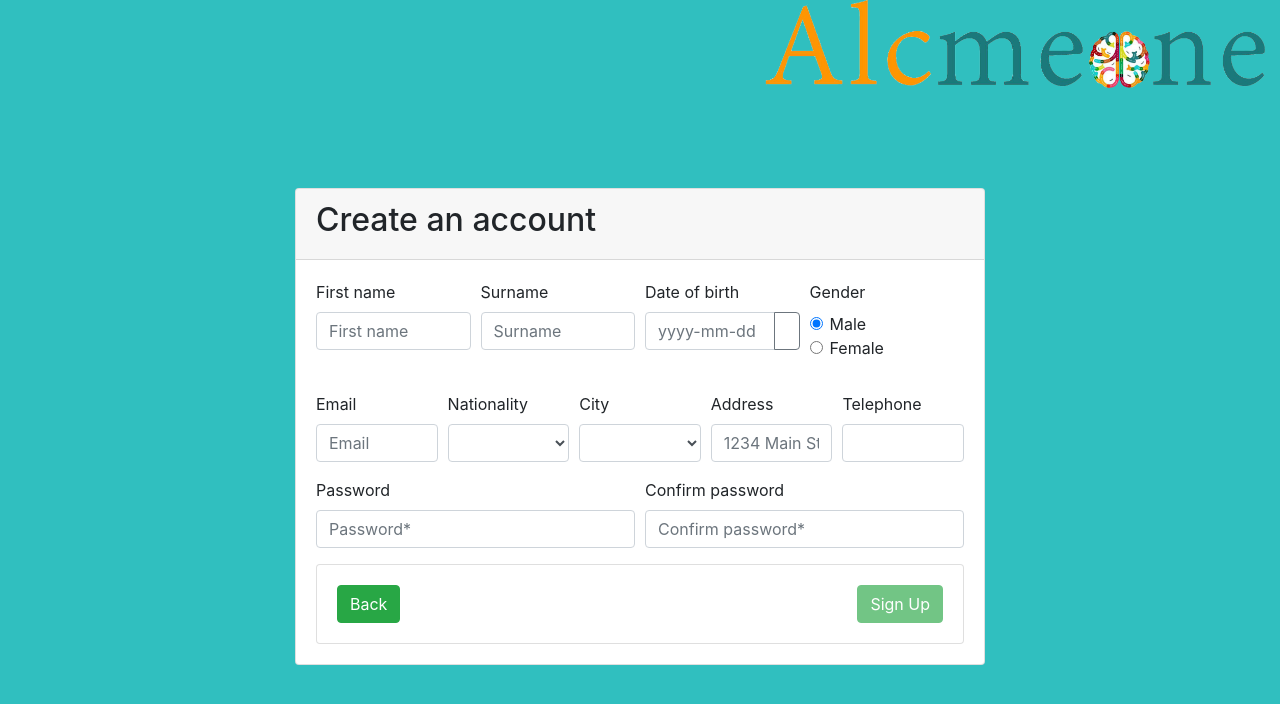
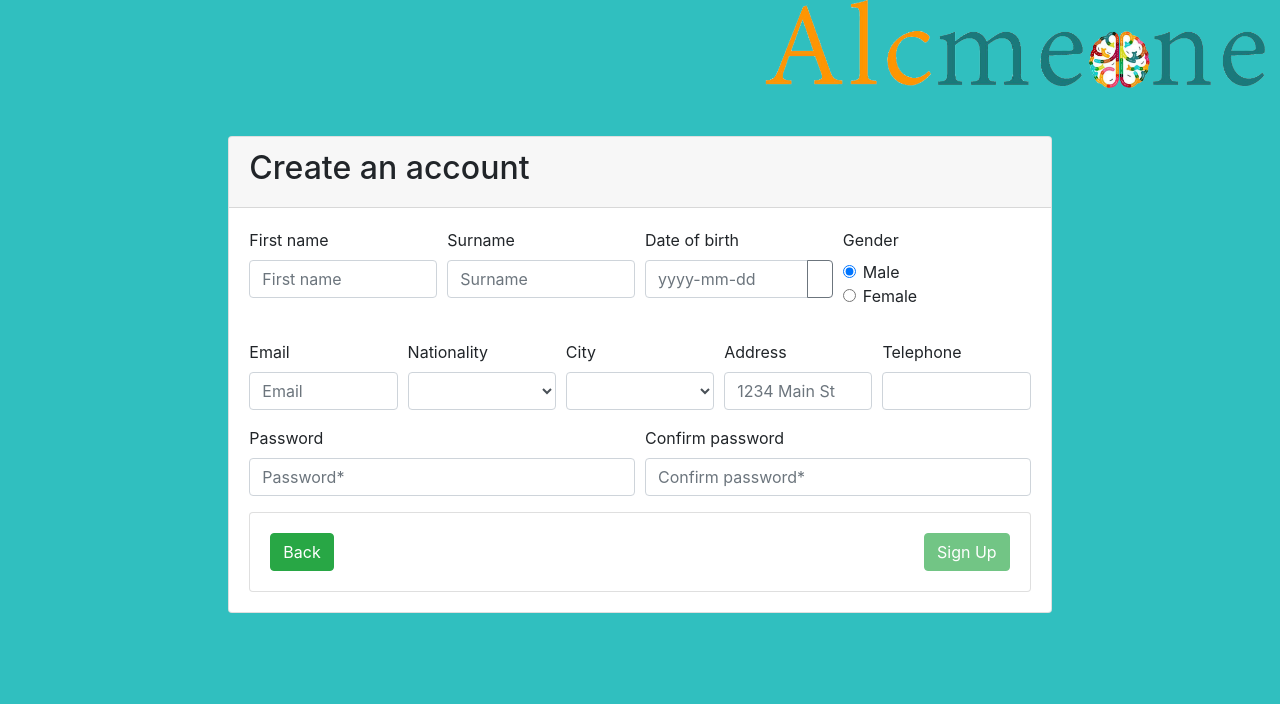
Before and after one commit to AntoMGF/Web-Application-CefalApp, an Angular app: page /signup in a window 1280 px wide. Shown: the top 704 px of the page. Built offline with nearby package versions, Linux system fonts and the light colour scheme.

Commit message:
improvements

```diff
--- a/src/app/connection.service.ts
+++ b/src/app/connection.service.ts
@@ -1,5 +1,7 @@
+import {HttpErrorResponse} from '@angular/common/http';
 import {Injectable} from '@angular/core';
 import {HttpClient} from '@angular/common/http';
+import { throwError } from 'rxjs';
 
 @Injectable({
   providedIn: 'root'
@@ -11,8 +13,26 @@ export class ConnectionService {
 
   configUrl = 'assets/files/configFile.json';
 
+
+  private handleError(error: HttpErrorResponse) {
+    if (error.error instanceof ErrorEvent) {
+      // A client-side or network error occurred. Handle it accordingly.
+      console.error('An error occurred:', error.error.message);
+    } else {
+      // The backend returned an unsuccessful response code.
+      // The response body may contain clues as to what went wrong,
+      console.error(
+        `Backend returned code ${error.status}, ` +
+        `body was: ${error.error}`);
+    }
+    // return an observable with a user-facing error message
+    return throwError(
+      'Something bad happened; please try again later.');
+  };
+
+
   getConfig() {
-    return this._http.get(this.configUrl);
+    return this._http.get(this.configUrl, {observe: 'response'});
   }
 
 
--- a/src/app/login/login.component.css
+++ b/src/app/login/login.component.css
@@ -3,9 +3,6 @@
 	margin: 10px auto;
 }
 
-.signInRow {
-	padding: 100px;
-}
 
 .signUpRequestLabel {
 	display: block;
--- a/src/app/login/login.component.html
+++ b/src/app/login/login.component.html
@@ -6,7 +6,7 @@
 		</div>
 	</div>
 
-	<div class="row signInRow">
+	<div class="row signInRow mt-5">
 		<div class="col-6 offset-3">
 			<div class="card">
 				<div class="card-header">
@@ -20,13 +20,13 @@
 								name="email" [(ngModel)]="_email"
 								placeholder="Enter email" required>
 						</div>
-						<div class="form-groupcol-12 col-sm">
+						<div class="form-group col-12 col-sm">
 							<label for="inputPassword">Password</label> <input
 								type="password" class="form-control" name="password"
 								[(ngModel)]="_password" id="inputPassword"
 								placeholder="Password" required>
 						</div>
-						<div class="form-group form-check">
+						<div class="form-group -12 col-sm form-check">
 							<input type="checkbox" class="form-check-input"
 								id="rememberCredentialCheck" name="rememberCredentials"
 								[(ngModel)]="_rememberPassword"> <label
--- a/src/app/login/login.component.ts
+++ b/src/app/login/login.component.ts
@@ -31,6 +31,6 @@ export class LoginComponent implements OnInit {
     },
     // success path
       error => alert('errore'));
-    alert(this.config['heroesUrl'])
+    alert(this.config['heroesUrl']);
   }
 }
--- a/src/app/signup/signup.component.css
+++ b/src/app/signup/signup.component.css
@@ -1,7 +1,3 @@
-.signUpRow {
-	padding: 100px;
-}
-
 #signUpButton {
 	float: right;
 }
--- a/src/app/signup/signup.component.html
+++ b/src/app/signup/signup.component.html
@@ -6,8 +6,8 @@
 		</div>
 	</div>
 
-	<div class="row signUpRow">
-		<div class="col-8 offset-2">
+	<div class="row align-items-center signUpRow mt-5">
+		<div class="col-8 row align-items-center offset-2">
 			<div class="card">
 				<div class="card-header">
 					<h2>Create an account</h2>
@@ -117,12 +117,11 @@
 
 						<div class="card">
 							<div class="card-body">
-										<button type="submit" class="btn btn-success" id="backButton"
-											[routerLink]="['/login']">Back</button>
+								<button type="submit" class="btn btn-success" id="backButton"
+									[routerLink]="['/login']">Back</button>
 
-										<button type="submit" class="btn btn-success"
-											id="signUpButton" [disabled]="!signupForm.form.valid">Sign
-											Up</button>
+								<button type="submit" class="btn btn-success" id="signUpButton"
+									[disabled]="!signupForm.form.valid">Sign Up</button>
 							</div>
 
 						</div>
@@ -135,4 +134,6 @@
 		</div>
 
 	</div>
+
+
 </div>
```
